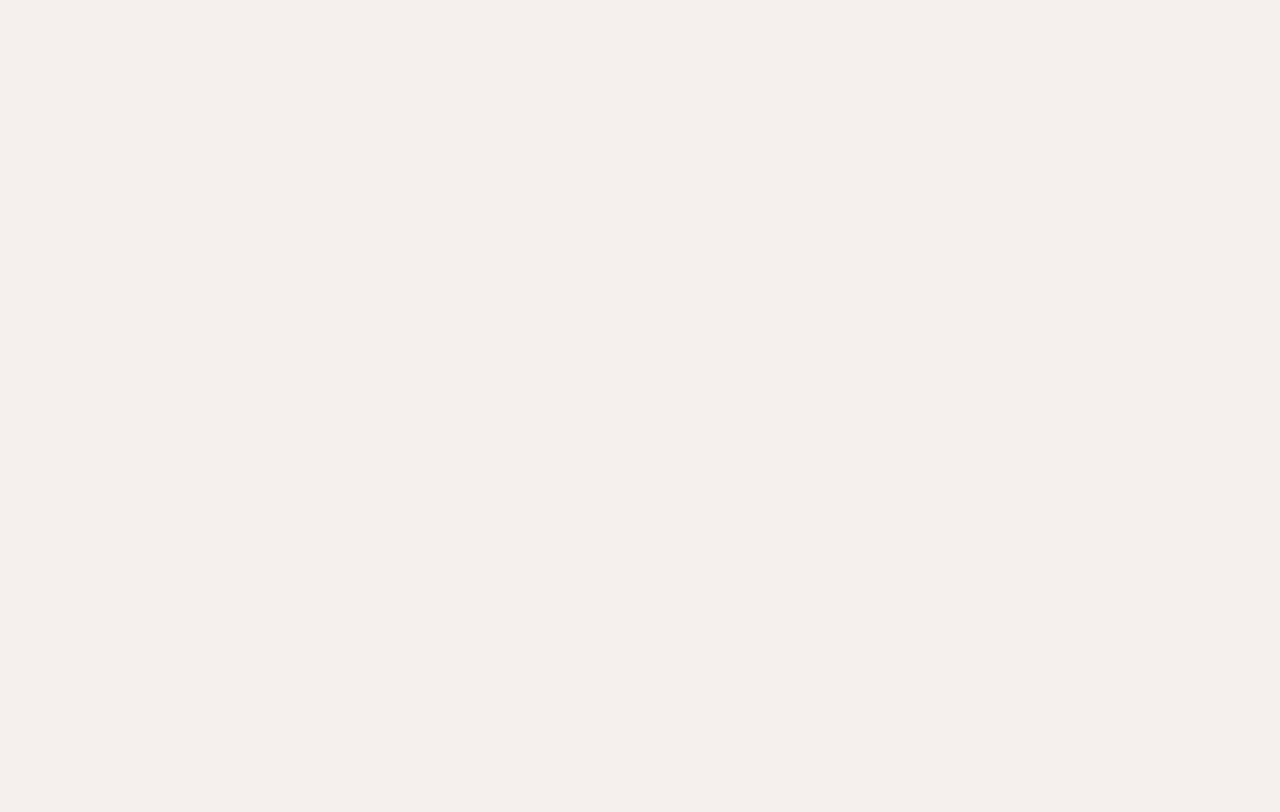
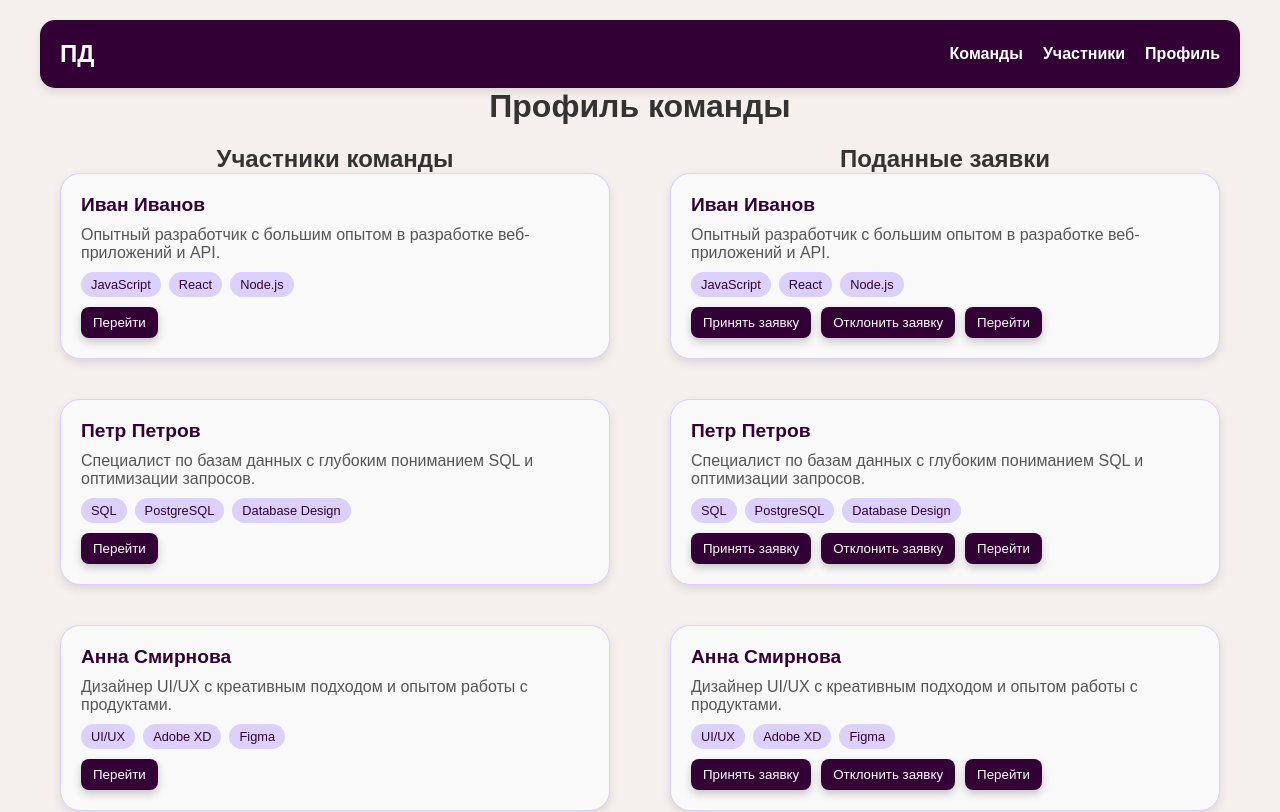
Before and after one commit to Ekaterina0801/PDSelectorFrontend, a React (Vite) app: page /teams/1 in a window 1280 px wide. Before the commit this address had no page. Shown: the top 812 px of the page. Built offline with nearby package versions, Linux system fonts and the light colour scheme.

Commit message:
add teams profile

```diff
--- a/src/App.jsx
+++ b/src/App.jsx
@@ -22,7 +22,7 @@ function App() {
               <Route path="/teams" element={<TeamsPage />} />
               <Route path="/profile" element={<ProfilePage />} />
               <Route path="/admin" element={<AdminPage />} />
-              <Route path="/teams/{id}" element={<TeamProfilePage />} />
+              <Route path="/teams/1" element={<TeamProfilePage />} />
               <Route path="/students" element={<StudentsPage />} />
             </Routes>
         </Router>
--- a/src/components/card/Card.jsx
+++ b/src/components/card/Card.jsx
@@ -1,7 +1,16 @@
 import React from 'react';
-import './style.css';
+import "./style.css"
+const Card = ({ name, type, resume, tags, showAccept, showDecline, profileLink }) => {
+  const handleAccept = () => {
+    // Логика для принятия заявки
+    console.log(`${name} принял заявку.`);
+  };
 
-const Card = ({ name, type, resume, tags }) => {
+  const handleDecline = () => {
+    // Логика для отклонения заявки
+    console.log(`${name} отклонил заявку.`);
+  };
+
   return (
     <div className="card">
       <div className="card-name">{name}</div>
@@ -12,6 +21,23 @@ const Card = ({ name, type, resume, tags }) => {
           <span key={index} className="card-tag">{tag}</span>
         ))}
       </div>
+      <div className="card-actions">
+        {showAccept && (
+          <button className="action-button" onClick={handleAccept}>
+            Принять заявку
+          </button>
+        )}
+        {showDecline && (
+          <button className="action-button" onClick={handleDecline}>
+            Отклонить заявку
+          </button>
+        )}
+        <a href={profileLink} target="_blank" rel="noopener noreferrer">
+         <button className="action-button">
+                        Перейти
+          </button>
+        </a>
+      </div>
     </div>
   );
 };
--- a/src/components/card/style.css
+++ b/src/components/card/style.css
@@ -28,7 +28,14 @@
     font-size: 1rem;
     color: #555;
     margin-bottom: 10px;
+    display: -webkit-box; /* Устанавливает тип отображения для обрезки текста */
+    -webkit-box-orient: vertical; /* Устанавливает направление для обрезки текста */
+    -webkit-line-clamp: 2; /* Ограничивает количество строк до 2 */
+    line-clamp: 2;
+    overflow: hidden; /* Скрывает переполняющий текст */
+    text-overflow: ellipsis; /* Добавляет троеточие */
 }
+
 
 .card-tags {
     display: flex;
@@ -43,3 +50,26 @@
     border-radius: 15px;
     font-size: 0.8rem;
 }
+
+.card-actions {
+    margin-top: 10px;
+    align-items: center;
+  }
+
+  .action-button {
+    background-color: var(--purple);
+    color: #fff;
+    border: none;
+    border-radius: 8px; /* Увеличиваем радиус закругления */
+    padding: 8px 12px;
+    cursor: pointer;
+    margin-right: 10px;
+    transition: background-color 0.3s, transform 0.2s, box-shadow 0.2s; /* Добавлены переходы для объема */
+    box-shadow: 0 4px 8px rgba(0, 0, 0, 0.2); /* Добавляем тень для объема */
+  }
+
+  .action-button:hover {
+    background-color: darken(var(--purple), 10%);
+    transform: translateY(-2px); /* Добавляем эффект поднятия при наведении */
+    box-shadow: 0 6px 12px rgba(0, 0, 0, 0.3); /* Увеличиваем тень при наведении */
+  }
--- a/src/pages/TeamProfilePage.jsx
+++ b/src/pages/TeamProfilePage.jsx
@@ -1,5 +1,74 @@
-const TeamProfilePage = () => (
-    {/*TODO*/}
-);
+import Navbar from "../components/navbar/Navbar";
+import Sidebar from "../components/sidebar/Sidebar";
+import Card from "../components/card/Card";
+import MainContent from "../components/main-section/MainSection";
+const studentsData = [
+    {
+      id: 1,
+      name: 'Иван Иванов',
+      resume: 'Опытный разработчик с большим опытом в разработке веб-приложений и API.',
+      tags: ['JavaScript', 'React', 'Node.js']
+    },
+    {
+      id: 2,
+      name: 'Петр Петров',
+      resume: 'Специалист по базам данных с глубоким пониманием SQL и оптимизации запросов.',
+      tags: ['SQL', 'PostgreSQL', 'Database Design']
+    },
+    {
+      id: 3,
+      name: 'Анна Смирнова',
+      resume: 'Дизайнер UI/UX с креативным подходом и опытом работы с продуктами.',
+      tags: ['UI/UX', 'Adobe XD', 'Figma']
+    },
+    {
+      id: 4,
+      name: 'Мария Сидорова',
+      resume: 'Маркетолог с навыками анализа данных и работы с рекламными кампаниями.',
+      tags: ['Marketing', 'SEO', 'Google Analytics']
+    },
+  ];
+const TeamProfilePage = () => {
+    return (
+      <>
+        <Navbar />
+        <h1>Профиль команды</h1>
+        <div className="container">
 
-export default TeamProfilePage;
+            <MainContent>
+            <h2>Участники команды</h2>
+            <div className="cards">
+              {studentsData.map((student) => (
+                <Card
+                  key={student.id}
+                  name={student.name}
+                  resume={student.resume}
+                  tags={student.tags}
+
+                />
+              ))}
+            </div>
+            </MainContent>
+            <MainContent>
+            <h2>Поданные заявки</h2>
+            <div className="cards">
+              {studentsData.map((student) => (
+                <Card
+                  key={student.id}
+                  name={student.name}
+                  resume={student.resume}
+                  tags={student.tags}
+                  showAccept={true}
+                  showDecline={true}
+
+                />
+              ))}
+            </div>
+            </MainContent>
+
+        </div>
+      </>
+    );
+  };
+
+  export default TeamProfilePage;
--- a/src/pages/TeamsPage.jsx
+++ b/src/pages/TeamsPage.jsx
@@ -11,21 +11,24 @@ const teamsData = [
       name: 'Название какое то ',
       resume: 'Делаем красивое веб приложение',
       type:"Веб-приложение",
-      tags: ['JavaScript', 'React', 'Node.js']
+      tags: ['JavaScript', 'React', 'Node.js'],
+      profileLink:"/teams/1"
     },
     {
       id: 2,
       name: 'Какое то название',
       type:'Игра',
       resume: 'Делаем красивую игру в славянском сеттинге',
-      tags: [ 'Unity', 'C#']
+      tags: [ 'Unity', 'C#'],
+      profileLink:"/teams/1"
     },
     {
       id: 3,
       name: 'Название то какое!',
       type:"Мобильное приложение",
       resume: 'Делаем крутое мобильное приложение',
-      tags: ['Java', 'Kotlin']
+      tags: ['Java', 'Kotlin'],
+      profileLink:"/teams/1"
     },
   ];
 const TeamsPage = () => {
@@ -34,8 +37,10 @@ const TeamsPage = () => {
         <Navbar />
         <SearchBar />
         <div className="container">
+
         <Filter/>
           <MainContent>
+          <h1>Команды</h1>
             <div className="cards">
               {teamsData.map((team) => (
                 <Card
@@ -44,6 +49,7 @@ const TeamsPage = () => {
                   type={team.type}
                   resume={team.resume}
                   tags={team.tags}
+                  profileLink={team.profileLink}
                 />
               ))}
             </div>
--- a/src/styles/style.css
+++ b/src/styles/style.css
@@ -14,6 +14,7 @@ body {
   display: flex;
   flex-direction: column;
   align-items: center;
+  text-align: center;
 }
 
 /* Фиолетовые акценты */
@@ -30,4 +31,5 @@ body {
   max-width: 1200px;
   margin-top: 20px;
   gap: 20px;
+  text-align: center;
 }
```
Also changed, not shown: src/pages/ProfilePage.jsx (+0 -23 lines).
